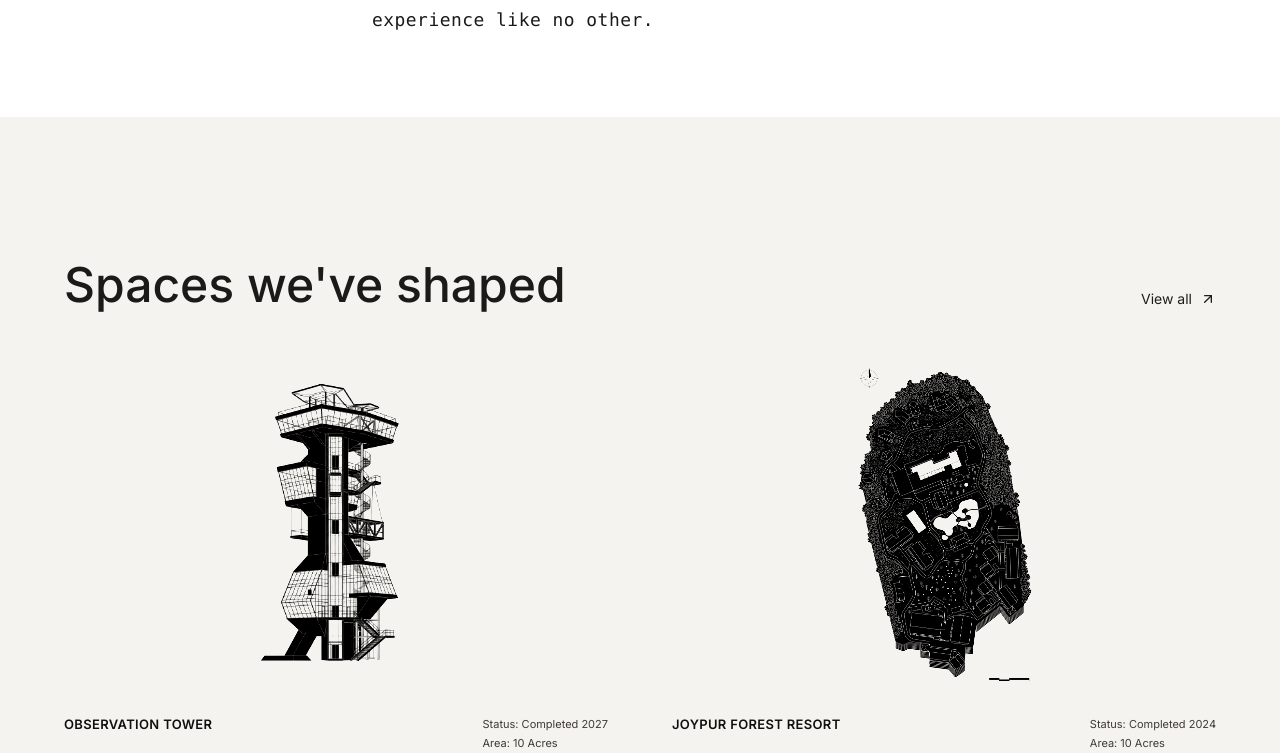
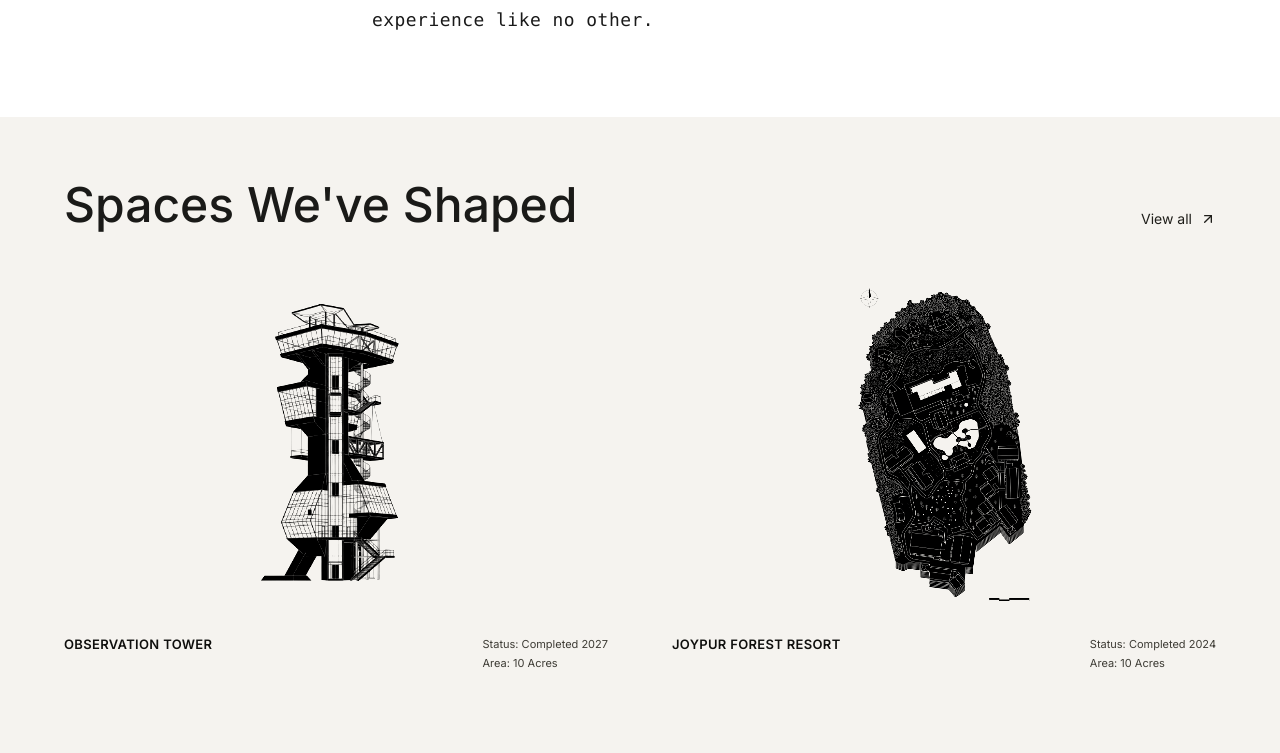
Before and after one commit to A-N-C-Alrize-Nex-Cell/INSCAPEDS, a React (Vite) app: page / in a window 1280 px wide. Shown: the part 1507-2260 px from the top of the page. Built offline with nearby package versions, Linux system fonts and the light colour scheme; no server answers; a web font is replaced by a local one.

Commit message:
Capitalize Featured Projects heading and tighten its top spacing
"Spaces we've shaped" -> "Spaces We've Shaped", and reduced the
section's top padding so it sits closer to the section above instead
of leaving a large empty gap.

Co-Authored-By: Claude Sonnet 5 <noreply@anthropic.com>

```diff
--- a/src/pages/Home.jsx
+++ b/src/pages/Home.jsx
@@ -153,7 +153,7 @@ export default function Home() {
 
 
       {/* FEATURED PROJECTS */}
-      <section className="bg-sand-100 py-24 md:py-36">
+      <section className="bg-sand-100 pt-12 md:pt-16 pb-24 md:pb-36">
         <div className="container-wide">
           <motion.div
             variants={fadeUp}
@@ -164,7 +164,7 @@ export default function Home() {
           >
             <div>
               <h2 className="font-sans font-medium text-3xl md:text-5xl text-ink-800">
-                Spaces we've shaped
+                Spaces We've Shaped
               </h2>
             </div>
             <Link
```
